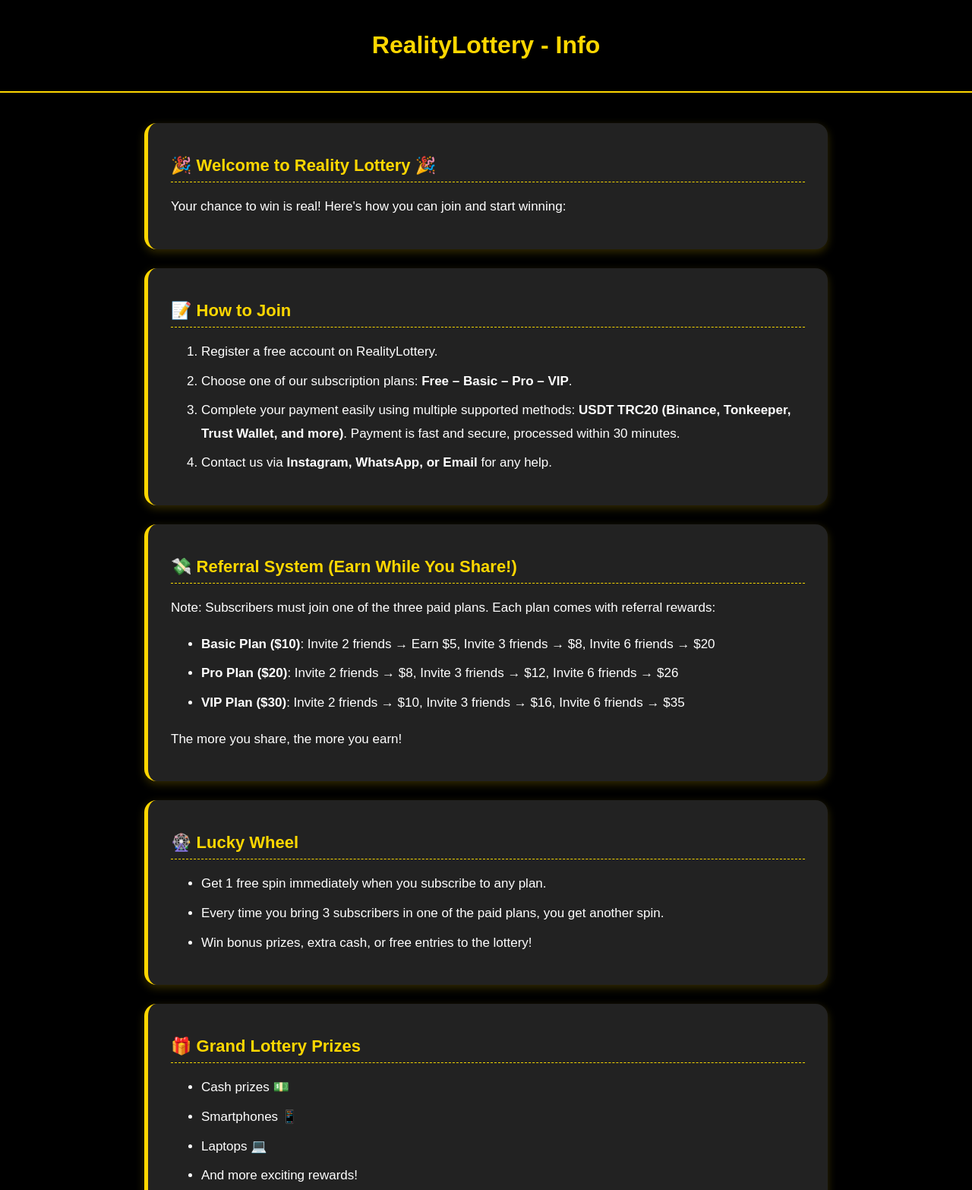
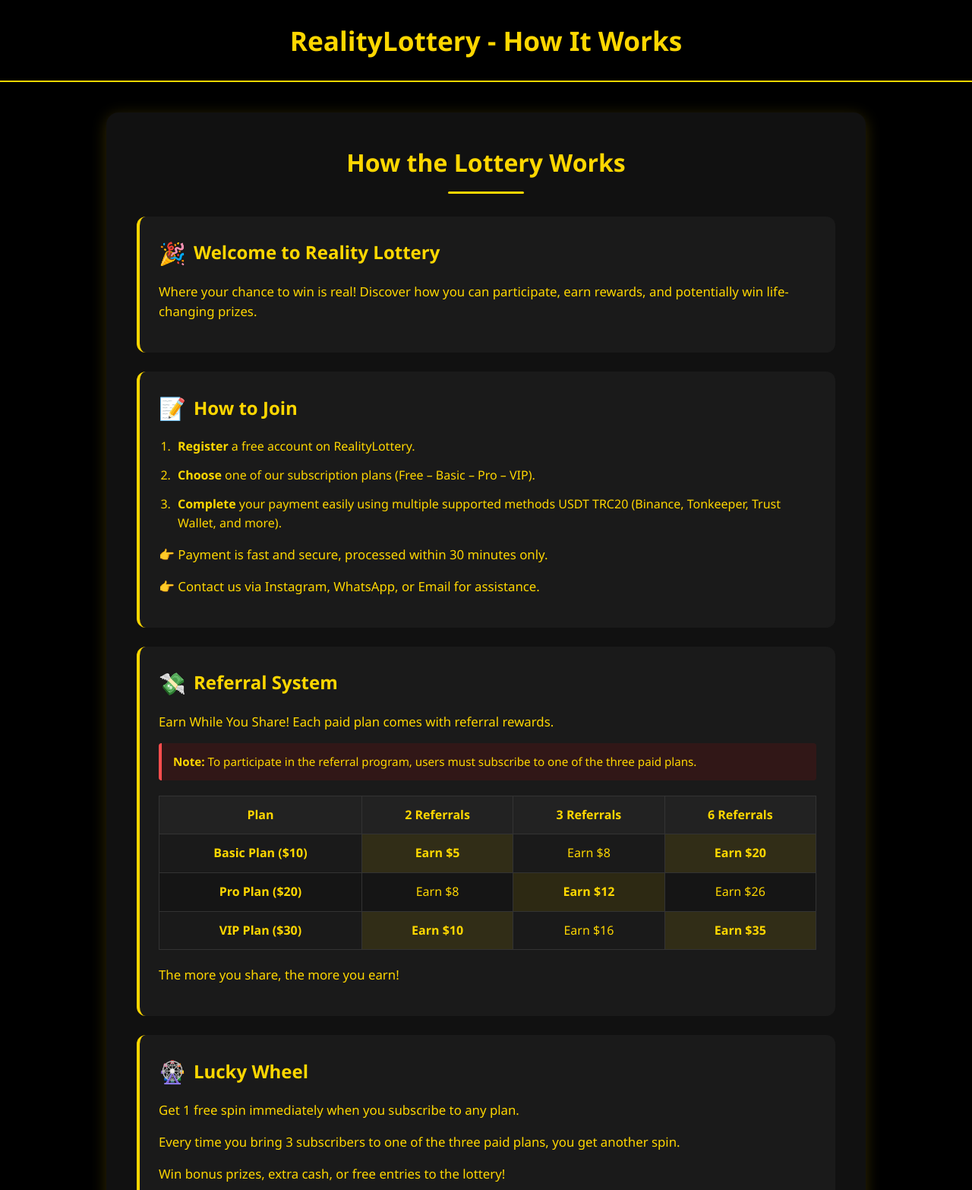
Before and after one commit to realitylottery/Reality-lottery1, a website: page public/info.html in a window 1280 px wide. Shown: the top 1566 px of the page at 76% size. Drawn offline with Linux system fonts and the light colour scheme.

Commit message:
Update info.html

```diff
--- a/public/info.html
+++ b/public/info.html
@@ -3,165 +3,294 @@
 <head>
   <meta charset="UTF-8" />
   <meta name="viewport" content="width=device-width, initial-scale=1.0"/>
-  <title>RealityLottery - Info</title>
-  <link rel="stylesheet" href="styles.css" /> <!-- نفس ملف CSS الأساسي -->
+  <title>RealityLottery - How It Works</title>
   <style>
-/* إعدادات أساسية للصفحة */
+    :root {
+      --primary-bg: #000;
+      --secondary-bg: #111;
+      --accent-color: #ffd700;
+      --accent-hover: #e6c200;
+      --text-color: #ffd700;
+      --section-bg: #1a1a1a;
+    }
+
+    * {
+      box-sizing: border-box;
+      margin: 0;
+      padding: 0;
+    }
+
     body {
       margin: 0;
-  font-family: Arial, sans-serif;
-  background: #000; /* خلفية سوداء */
-  color: #ffd700; /* ذهبي */
+      font-family: 'Segoe UI', Tahoma, Geneva, Verdana, sans-serif;
+      background: var(--primary-bg);
+      color: var(--text-color);
       display: flex;
       flex-direction: column;
       min-height: 100vh;
+      line-height: 1.6;
     }
 
-/* الهيدر */
     header {
-  background: #000;
-  color: #ffd700;
-  padding: 20px;
+      background: var(--primary-bg);
+      color: var(--accent-color);
+      padding: 25px 20px;
       text-align: center;
-  border-bottom: 2px solid #ffd700;
+      border-bottom: 2px solid var(--accent-color);
     }
 
-/* الحاوية الرئيسية */
+    header h1 {
+      font-size: 2.2rem;
+      margin: 0;
+    }
+
     .info-container {
       flex: 1;
-  max-width: 900px;
+      max-width: 1000px;
       margin: 40px auto;
-  padding: 0 15px; /* مسافة جانبية */
+      background: var(--secondary-bg);
+      padding: 40px;
+      border-radius: 16px;
+      box-shadow: 0 4px 20px rgba(255,215,0,0.2);
     }
 
-/* عنوان الصفحة */
-.info-container h1 {
+    .page-title {
       text-align: center;
-  color: #ffd700;
+      color: var(--accent-color);
       margin-bottom: 30px;
+      font-size: 2rem;
+      position: relative;
+      padding-bottom: 15px;
     }
 
-/* كل قسم داخل الكارد */
-.info-section {
-  background: #222; /* داكن أكثر */
-  padding: 25px 30px;
-  margin-bottom: 25px;
-  border-radius: 16px;
-  box-shadow: 0 4px 12px rgba(255,215,0,0.2);
-  border-left: 5px solid #ffd700; /* خط ذهبي على اليسار */
+    .page-title::after {
+      content: '';
+      position: absolute;
+      bottom: 0;
+      left: 50%;
+      transform: translateX(-50%);
+      width: 100px;
+      height: 3px;
+      background: var(--accent-color);
+      border-radius: 3px;
     }
 
-/* عناوين الأقسام */
-.info-section h2 {
-  color: #ffd700;
-  margin-bottom: 15px;
-  font-size: 22px;
-  border-bottom: 1px dashed #ffd700;
-  padding-bottom: 8px;
+    .info-section {
+      background: var(--section-bg);
+      border-radius: 12px;
+      padding: 25px;
+      margin-bottom: 25px;
+      border-left: 4px solid var(--accent-color);
     }
 
-/* النصوص داخل الأقسام */
-.info-section p,
-.info-section ul,
-.info-section ol {
-  color: #fff;
-  font-size: 17px;
-  line-height: 1.8;
+    .info-section h2 {
+      display: flex;
+      align-items: center;
+      margin-bottom: 15px;
+      color: var(--accent-color);
+      font-size: 1.5rem;
+    }
+
+    .info-section h2 .icon {
+      margin-right: 10px;
+      font-size: 1.8rem;
+    }
+
+    .info-section p {
+      font-size: 1.05rem;
       margin-bottom: 15px;
     }
 
-/* تحسين القوائم */
-.info-section ul li,
-.info-section ol li {
-  margin-bottom: 8px;
+    .steps {
+      padding-left: 20px;
+      margin: 15px 0;
     }
 
-/* زر العودة */
+    .steps li {
+      margin-bottom: 12px;
+      padding-left: 5px;
+    }
+
+    .steps li strong {
+      color: var(--accent-color);
+    }
+
+    .plans-comparison {
+      width: 100%;
+      border-collapse: collapse;
+      margin: 20px 0;
+    }
+
+    .plans-comparison th, .plans-comparison td {
+      border: 1px solid #333;
+      padding: 12px;
+      text-align: center;
+    }
+
+    .plans-comparison th {
+      background-color: #222;
+      color: var(--accent-color);
+    }
+
+    .plans-comparison tr:nth-child(even) {
+      background-color: #151515;
+    }
+
+    .highlight {
+      background-color: rgba(255, 215, 0, 0.1) !important;
+      font-weight: bold;
+    }
+
+    .note {
+      background-color: rgba(255, 0, 0, 0.1);
+      border-left: 4px solid #ff4d4d;
+      padding: 12px 15px;
+      border-radius: 4px;
+      margin: 15px 0;
+      font-size: 0.95rem;
+    }
+
     .back-btn {
       display: block;
       width: fit-content;
-  margin: 20px auto 30px;
-  background: #ffd700;
+      margin: 40px auto 0;
+      background: var(--accent-color);
       color: #000;
-  padding: 12px 28px;
+      padding: 14px 32px;
       border-radius: 10px;
       text-decoration: none;
-  font-size: 18px;
+      font-size: 1.1rem;
       font-weight: bold;
-  transition: background 0.3s ease, color 0.3s ease, transform 0.2s ease;
+      transition: all 0.3s ease;
+      border: 2px solid var(--accent-color);
     }
 
     .back-btn:hover {
-  background: #e6c200;
-  color: #000;
-  transform: scale(1.05); /* تأثير تكبير بسيط عند المرور */
+      background: transparent;
+      color: var(--accent-color);
     }
 
-/* الفوتر */
     footer {
-  background: #000;
-  color: #ffd700;
+      background: var(--primary-bg);
+      color: var(--accent-color);
       text-align: center;
-  padding: 15px;
-  font-size: 14px;
+      padding: 20px;
+      font-size: 0.9rem;
       margin-top: auto;
-  border-top: 2px solid #ffd700;
+      border-top: 2px solid var(--accent-color);
     }
 
     footer a {
-  color: #ffd700;
+      color: var(--accent-color);
       text-decoration: underline;
+      transition: color 0.3s ease;
     }
 
     footer a:hover {
-  color: #e6c200;
+      color: var(--accent-hover);
+    }
+
+    @media (max-width: 768px) {
+      .info-container {
+        padding: 25px 20px;
+        margin: 20px 15px;
+      }
+
+      .page-title {
+        font-size: 1.7rem;
+      }
+
+      .info-section {
+        padding: 20px 15px;
+      }
+
+      .plans-comparison {
+        font-size: 0.85rem;
+      }
+
+      .plans-comparison th, .plans-comparison td {
+        padding: 8px 5px;
+      }
     }
   </style>
 </head>
 <body>
   <header>
-    <h1>RealityLottery - Info</h1>
+    <h1>RealityLottery - How It Works</h1>
   </header>
 
   <div class="info-container">
+    <h1 class="page-title">How the Lottery Works</h1>
+
     <div class="info-section">
-    <h2>🎉 Welcome to Reality Lottery 🎉</h2>
-    <p>Your chance to win is real! Here's how you can join and start winning:</p>
+      <h2><span class="icon">🎉</span> Welcome to Reality Lottery</h2>
+      <p>Where your chance to win is real! Discover how you can participate, earn rewards, and potentially win life-changing prizes.</p>
     </div>
 
     <div class="info-section">
-    <h2>📝 How to Join</h2>
-    <ol>
-      <li>Register a free account on RealityLottery.</li>
-      <li>Choose one of our subscription plans: <strong>Free – Basic – Pro – VIP</strong>.</li>
-      <li>Complete your payment easily using multiple supported methods: <strong>USDT TRC20 (Binance, Tonkeeper, Trust Wallet, and more)</strong>. Payment is fast and secure, processed within 30 minutes.</li>
-      <li>Contact us via <strong>Instagram, WhatsApp, or Email</strong> for any help.</li>
+      <h2><span class="icon">📝</span> How to Join</h2>
+      <ol class="steps">
+        <li><strong>Register</strong> a free account on RealityLottery.</li>
+        <li><strong>Choose</strong> one of our subscription plans (Free – Basic – Pro – VIP).</li>
+        <li><strong>Complete</strong> your payment easily using multiple supported methods USDT TRC20 (Binance, Tonkeeper, Trust Wallet, and more).</li>
       </ol>
+      <p>👉 Payment is fast and secure, processed within 30 minutes only.</p>
+      <p>👉 Contact us via Instagram, WhatsApp, or Email for assistance.</p>
     </div>
 
     <div class="info-section">
-    <h2>💸 Referral System (Earn While You Share!)</h2>
-    <p>Note: Subscribers must join one of the three paid plans. Each plan comes with referral rewards:</p>
-    <ul>
-      <li><strong>Basic Plan ($10)</strong>: Invite 2 friends → Earn $5, Invite 3 friends → $8, Invite 6 friends → $20</li>
-      <li><strong>Pro Plan ($20)</strong>: Invite 2 friends → $8, Invite 3 friends → $12, Invite 6 friends → $26</li>
-      <li><strong>VIP Plan ($30)</strong>: Invite 2 friends → $10, Invite 3 friends → $16, Invite 6 friends → $35</li>
-    </ul>
+      <h2><span class="icon">💸</span> Referral System</h2>
+      <p>Earn While You Share! Each paid plan comes with referral rewards.</p>
+
+      <div class="note">
+        <strong>Note:</strong> To participate in the referral program, users must subscribe to one of the three paid plans.
+      </div>
+
+      <table class="plans-comparison">
+        <thead>
+          <tr>
+            <th>Plan</th>
+            <th>2 Referrals</th>
+            <th>3 Referrals</th>
+            <th>6 Referrals</th>
+          </tr>
+        </thead>
+        <tbody>
+          <tr>
+            <td><strong>Basic Plan ($10)</strong></td>
+            <td class="highlight">Earn $5</td>
+            <td>Earn $8</td>
+            <td class="highlight">Earn $20</td>
+          </tr>
+          <tr>
+            <td><strong>Pro Plan ($20)</strong></td>
+            <td>Earn $8</td>
+            <td class="highlight">Earn $12</td>
+            <td>Earn $26</td>
+          </tr>
+          <tr>
+            <td><strong>VIP Plan ($30)</strong></td>
+            <td class="highlight">Earn $10</td>
+            <td>Earn $16</td>
+            <td class="highlight">Earn $35</td>
+          </tr>
+        </tbody>
+      </table>
       <p>The more you share, the more you earn!</p>
     </div>
 
     <div class="info-section">
-    <h2>🎡 Lucky Wheel</h2>
-    <ul>
-      <li>Get 1 free spin immediately when you subscribe to any plan.</li>
-      <li>Every time you bring 3 subscribers in one of the paid plans, you get another spin.</li>
-      <li>Win bonus prizes, extra cash, or free entries to the lottery!</li>
-    </ul>
+      <h2><span class="icon">🎡</span> Lucky Wheel</h2>
+      <p>Get 1 free spin immediately when you subscribe to any plan.</p>
+      <p>Every time you bring 3 subscribers to one of the three paid plans, you get another spin.</p>
+      <p>Win bonus prizes, extra cash, or free entries to the lottery!</p>
     </div>
 
     <div class="info-section">
-    <h2>🎁 Grand Lottery Prizes</h2>
-    <ul>
+      <h2><span class="icon">🎁</span> Grand Lottery Prizes</h2>
+      <p>Beyond referrals and rewards, Reality Lottery hosts special global draws.</p>
+      <p>At scheduled times, everyone who subscribed gets the chance to win huge prizes:</p>
+      <ul class="steps">
         <li>Cash prizes 💵</li>
         <li>Smartphones 📱</li>
         <li>Laptops 💻</li>
@@ -170,17 +299,18 @@
     </div>
 
     <div class="info-section">
-    <h2>🔒 Why Reality Lottery?</h2>
-    <ul>
-      <li>Trusted platform with 4 years of operation.</li>
-      <li>Fast & reliable customer support, always ready to help.</li>
-      <li>Multiple secure payment methods.</li>
-      <li>Transparent process with live draws streamed on YouTube.</li>
+      <h2><span class="icon">🔒</span> Why Choose Reality Lottery?</h2>
+      <ul class="steps">
+        <li>Trusted platform with 4 years of operation</li>
+        <li>Fast & reliable customer support, always ready to help</li>
+        <li>Multiple secure payment methods</li>
+        <li>Transparent process with live draws streamed on YouTube</li>
       </ul>
     </div>
 
     <div class="info-section">
-    <p>✨ Join Reality Lottery today, invite friends, earn money, and get your chance to win life-changing prizes!</p>
+      <h2><span class="icon">✨</span> Get Started Today!</h2>
+      <p>Join Reality Lottery today, invite friends, earn money, and get your chance to win life-changing prizes!</p>
     </div>
 
     <a href="index.html" class="back-btn">⬅ Back to Home</a>
```
Lines whose indentation alone changed are shown as unchanged.
